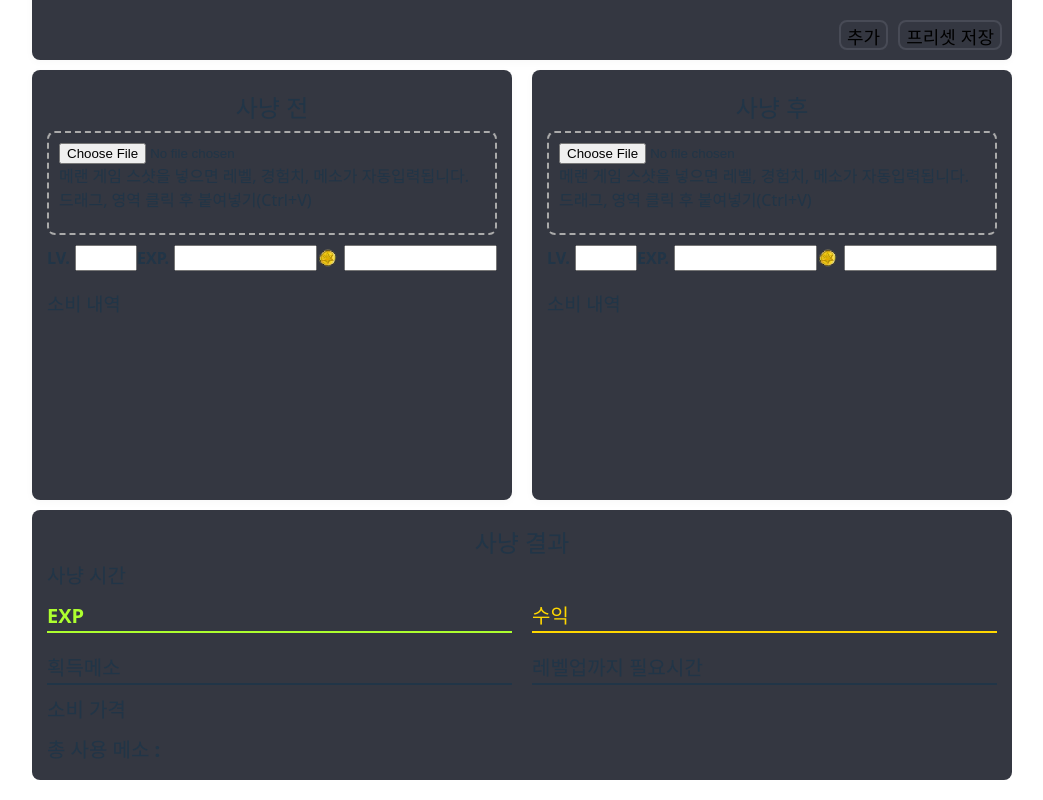
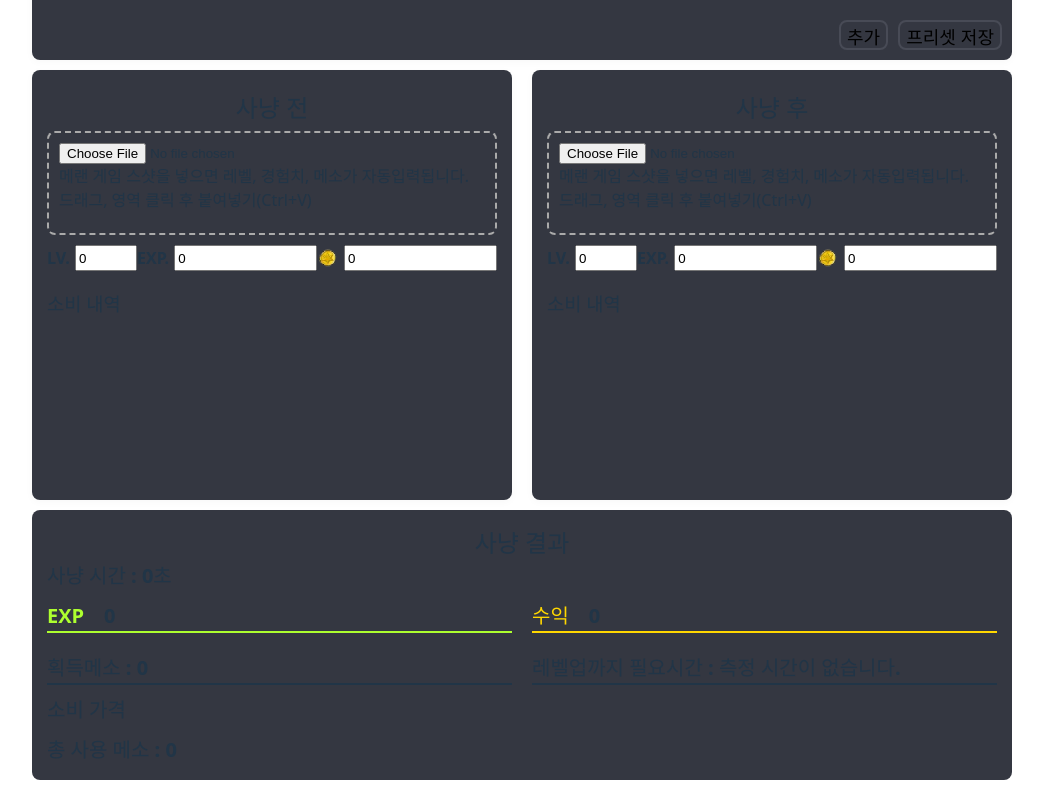
Before and after one commit to TaeTaeKim/malan-timer-fe, a Vue app: page / in a window 1280 px wide. Shown: the part 557-1357 px from the top of the page, without its empty margins (118-1161 px from the left). Built offline with nearby package versions, Linux system fonts and the light colour scheme.

Commit message:
<feat> : 사냥 결과를 계산하는 로직 추가

```diff
--- a/src/components/Consume.vue
+++ b/src/components/Consume.vue
@@ -2,9 +2,13 @@
 import { ref, computed } from 'vue';
 import { hpItems, mpItems, buffItems, etcItems, type Item } from '../data/items';
 import { useConsumeStore } from '../stores/consume';
+import { useHuntStore } from '../stores/hunt';
 
 
+// use store
 const consumeStore = useConsumeStore()
+const huntStore = useHuntStore()
+
 const showModal = ref<boolean>(false);
 const search = ref('');
 const tabs = ['hp', 'mp', 'buff', 'etc'];
--- a/src/components/HuntInfo.vue
+++ b/src/components/HuntInfo.vue
@@ -1,10 +1,44 @@
 <script setup lang="ts">
 import { computed, ref } from 'vue';
 import { useConsumeStore } from '../stores/consume';
+import { useHuntStore } from '../stores/hunt';
+
 const imageUrl = ref<string | null>(null)
+
+// props
+const props = defineProps<{ type: 'start' | 'end' }>();
+
+// store
+const huntStore = useHuntStore()
 const consumeStore = useConsumeStore()
 
+
 const selectedItems = computed(() => consumeStore.selectedItems)
+
+const quantities = computed(() =>
+    props.type === 'start' ? huntStore.startQuantities : huntStore.endQuantities
+);
+
+function updateQuantity(itemId: number, value: number) {
+    if (props.type === 'start') {
+        huntStore.setStartQuantity(itemId, value);
+    } else {
+        huntStore.setEndQuantity(itemId, value);
+    }
+}
+
+const huntInfo = computed(() =>
+    props.type === 'start' ? huntStore.huntStart : huntStore.huntEnd
+);
+
+function updateHuntInfo(field: keyof typeof huntStore.huntStart, value: number) {
+    if (props.type === 'start') {
+        huntStore.setHuntStart({ ...huntStore.huntStart, [field]: value });
+    } else {
+        huntStore.setHuntEnd({ ...huntStore.huntEnd, [field]: value });
+    }
+}
+
 function onFileChange(event: Event) {
     const files = (event.target as HTMLInputElement).files
     if (files && files[0]) {
@@ -47,15 +81,18 @@ function deleteSelectedItem(id: number) {
         <div class="level-exp-meso">
             <div class="level info-element">
                 <span class="level-title">LV.</span>
-                <input type="number" class="level-input hunt-input" id="level">
+                <input type="number" class="level-input hunt-input" id="level" :value="huntInfo.level"
+                    @input="updateHuntInfo('level', +(($event.target as HTMLInputElement)?.value || 0))">
             </div>
             <div class="exp info-element">
                 <span class="exp-title">EXP.</span>
-                <input type="number" class="exp-input hunt-input" id="exp">
+                <input type="number" class="exp-input hunt-input" id="exp" :value="huntInfo.exp"
+                    @input="updateHuntInfo('exp', +(($event.target as HTMLInputElement)?.value || 0))">
             </div>
             <div class="meso info-element">
                 <img src="../assets/meso.png" alt="meso-icon" class="meso-icon" style="width: 22px; height: 22px;">
-                <input type="number" class="meso-input hunt-input" id="meso">
+                <input type="number" class="meso-input hunt-input" id="meso" :value="huntInfo.meso"
+                    @input="updateHuntInfo('meso', +(($event.target as HTMLInputElement)?.value || 0))">
             </div>
         </div>
     </div>
@@ -68,7 +105,8 @@ function deleteSelectedItem(id: number) {
             <p style="width: 30%;">{{ item.name }}</p>
             <label style="margin-left: 3px; font-weight: 400; width: 30%;">
                 개수:
-                <input type="number" min="0" style="width: 50%;margin-left: 1px;">
+                <input type="number" min="0" style="width: 50%;margin-left: 1px;" :value="quantities[item.id] || 0"
+                    @input="updateQuantity(item.id, +(($event.target as HTMLInputElement)?.value || 0))">
             </label>
             <button @click="deleteSelectedItem(item.id)">×</button>
         </div>
--- a/src/components/HuntResult.vue
+++ b/src/components/HuntResult.vue
@@ -1,48 +1,110 @@
 <script setup lang="ts">
 import { computed } from 'vue';
 import { useConsumeStore } from '../stores/consume';
+import { useHuntStore } from '../stores/hunt';
+import { requiredExp } from '../data/requiredExp';
 
 const consumeStore = useConsumeStore()
-const selectedItems = computed(() => consumeStore.selectedItems)
+const huntStore = useHuntStore()
+
+const huntTime = computed(() => huntStore.usedTime);
+function formatOffset(sec: number): string {
+    return sec >= 60 ? `${sec / 60}분` : `${sec}초`
+}
+const earnedExp = computed(() => {
+    const startLevel = huntStore.huntStart.level;
+    const endLevel = huntStore.huntEnd.level;
+    const startExp = huntStore.huntStart.exp;
+    const endExp = huntStore.huntEnd.exp;
+
+    if (endLevel === startLevel) {
+        return endExp - startExp;
+    } else if (endLevel > startLevel) {
+        let exp = requiredExp[startLevel] - startExp; // exp to finish start level
+        // Add full levels in between
+        for (let lvl = startLevel + 1; lvl < endLevel; lvl++) {
+            exp += requiredExp[lvl];
+        }
+        exp += endExp; // add exp in the last level
+        return exp;
+    } else {
+        // If endLevel < startLevel, treat as 0 or error
+        return 0;
+    }
+
+});
+const needTimeForLevelup = computed(() => {
+    const exp = earnedExp.value;
+    const time = huntTime.value;
+    if (!time || time === 0 || exp <= 0) return '측정 시간이 없습니다.';
+    const expPerSec = exp / time;
+    const currentLevel = huntStore.huntEnd.level;
+    const expToNextLevel = requiredExp[currentLevel] - huntStore.huntEnd.exp;
+    const needTime = expToNextLevel / expPerSec;
+    return formatOffset(Math.ceil(needTime))
+});
+
+const earnedMeso = computed(() => huntStore.huntEnd.meso - huntStore.huntStart.meso);
+
+const usedConsumables = computed(() =>
+    consumeStore.selectedItems.map(item => {
+        const start = huntStore.startQuantities[item.id] || 0;
+        const end = huntStore.endQuantities[item.id] || 0;
+        const used = start - end;
+        const usedPrice = used * (item.price || 0);
+        return {
+            ...item,
+            used,
+            usedPrice,
+        };
+    })
+);
+
+const totalUsedPrice = computed(() =>
+    usedConsumables.value.reduce((sum, item) => sum + item.usedPrice, 0)
+);
 </script>
 <template>
     <div class="hunt-result-container">
         <h2 class="hunt-result-title">사냥 결과</h2>
         <div class="result-info">
             <div class="result-time">
-                <p style="font-weight: 900; font-size: 20px; padding-bottom: 10px;">사냥 시간</p>
+                <p style="font-weight: 900; font-size: 20px; padding-bottom: 10px;">사냥 시간 : {{ formatOffset(huntTime) }}
+                </p>
             </div>
             <div class="result-exp-profit" style=" padding-bottom: 10px;">
-                <div class="result-exp" style="width: 50%; border-bottom: 2px solid greenyellow;">
+                <div class="result-exp"
+                    style="width: 50%; border-bottom: 2px solid greenyellow; display: flex; align-items: center;">
                     <p style="font-weight: 900; font-size: 20px; color:greenyellow">EXP</p>
-                    <p></p>
+                    <p style="margin-left: 20px;">{{ earnedExp }}</p>
                 </div>
-                <div class="result-profit" style="width: 50%;border-bottom: 2px solid gold;">
+                <div class="result-profit"
+                    style="width: 50%;border-bottom: 2px solid gold; display: flex; align-items: center;">
                     <p style="font-weight: 900; font-size: 20px; color:gold">수익</p>
-                    <p></p>
+                    <p style="margin-left: 20px;">{{ earnedMeso - totalUsedPrice }}</p>
                 </div>
             </div>
             <div class="result-earn-requiredtime" style="margin: 10px 0;">
                 <div class="result-earn" style="width: 50%; border-bottom: 2px solid;">
-                    <p>획득메소</p>
+                    <p>획득메소 : {{ earnedMeso }}</p>
                 </div>
                 <div class="result-levelup-time" style="width: 50%; border-bottom: 2px solid;">
-                    <p>레벨업까지 필요시간</p>
+                    <p>레벨업까지 필요시간 : {{ needTimeForLevelup }}</p>
                 </div>
             </div>
             <div class="result-cosume">
                 <p>소비 가격</p>
                 <div class="result-consume-list" style="padding-bottom: 10px;">
-                    <div v-for="item in selectedItems" class="result-consume-item">
+                    <div v-for="item in usedConsumables" class="result-consume-item">
                         <img :src="`https://maplestory.io/api/GMS/255/item/${item.id}/icon`"
                             style="margin-right: 5px; width: 30px;">
                         <span style="width: 30%;">{{ item.name }}</span>
-                        <span style="margin-right: 10px;">개수 : </span>
-                        <span>메소 : </span>
+                        <span style="margin-right: 10px; width: 25%;">사용 개수 : {{ item.used }}</span>
+                        <span>메소 : {{ item.usedPrice }}</span>
                     </div>
                 </div>
                 <div class="result-consume-cost">
-                    <p>총 사용 메소 : </p>
+                    <p>총 사용 메소 : {{ totalUsedPrice }}</p>
                 </div>
             </div>
         </div>
--- a/src/components/Timer.vue
+++ b/src/components/Timer.vue
@@ -1,5 +1,9 @@
 <script setup lang="ts">
 import { ref, computed, type Ref } from 'vue'
+import { useHuntStore } from '../stores/hunt'
+
+// 스토어 사용
+const huntStore = useHuntStore()
 
 // Active tab: 'timer' or 'stopwatch'
 const activeTab: Ref<'timer' | 'stopwatch'> = ref('timer')
@@ -21,11 +25,15 @@ const displayTime = computed<string>(() => {
 
 function activeStopwatch() {
   activeTab.value = 'stopwatch'
+  huntStore.setTimerMode('stopwatch')
   time.value = 0
+  huntStore.setTimer(0)
 }
 function activeTimer() {
   activeTab.value = 'timer'
+  huntStore.setTimerMode('timer')
   time.value = 0
+  huntStore.setTimer(0)
 }
 // Adjust timer by offset seconds
 function adjustTime(offset: number): void {
@@ -40,15 +48,18 @@ function formatOffset(sec: number): string {
 // Start timer/stopwatch
 function start(): void {
   if (intervalId !== null) return
+  if (activeTab.value === 'timer') {
+    huntStore.setTimer(time.value) // Save the initial set time
+  }
   intervalId = window.setInterval(() => {
     if (activeTab.value === 'timer') {
       if (time.value > 0) time.value--
       if (time.value === 0) {
         stop()
         alarmAudio.play()
+        huntStore.setUsedTime(huntStore.timer)
       }
-
-    } else {
+    } else { // 스톱워치는 그냥 계속 카운트
       time.value++
     }
   }, 1000)
@@ -59,6 +70,14 @@ function stop(): void {
   if (intervalId !== null) {
     clearInterval(intervalId)
     intervalId = null
+    // Save used time to store
+    if (activeTab.value === 'timer') {
+      // Used time is setTime - remaining time
+      huntStore.setUsedTime(huntStore.timer - time.value)
+    } else {
+      // Used time is just the elapsed time
+      huntStore.setUsedTime(time.value)
+    }
   }
 }
 
@@ -66,6 +85,10 @@ function stop(): void {
 function reset(): void {
   stop()
   time.value = 0
+  huntStore.setUsedTime(0)
+  if (activeTab.value === 'timer') {
+    huntStore.setTimer(0)
+  }
 }
 </script>
 
--- /dev/null
+++ b/src/stores/hunt.ts
@@ -0,0 +1,46 @@
+import { defineStore } from "pinia";
+
+export interface HuntInfo {
+  level: number;
+  exp: number;
+  meso: number;
+}
+
+export const useHuntStore = defineStore("hunt", {
+  state: () => ({
+    startQuantities: {} as Record<number, number>,
+    endQuantities: {} as Record<number, number>,
+    huntStart: { level: 0, exp: 0, meso: 0 } as HuntInfo,
+    huntEnd: { level: 0, exp: 0, meso: 0 } as HuntInfo,
+
+    // hunt time
+    timerMode: "timer",
+    timer: 0,
+    usedTime: 0,
+  }),
+  actions: {
+    // 소비 관련 함수
+    setStartQuantity(itemId: number, quantity: number) {
+      this.startQuantities[itemId] = quantity;
+    },
+    setEndQuantity(itemId: number, quantity: number) {
+      this.endQuantities[itemId] = quantity;
+    },
+    setHuntStart(data: HuntInfo) {
+      this.huntStart = data;
+    },
+    setHuntEnd(data: HuntInfo) {
+      this.huntEnd = data;
+    },
+    // 사냥 시간 관련 함수
+    setTimerMode(mode: "timer" | "stopwatch") {
+      this.timerMode = mode;
+    },
+    setTimer(time: number) {
+      this.timer = time;
+    },
+    setUsedTime(time: number) {
+      this.usedTime = time;
+    },
+  },
+});
--- a/src/views/App.vue
+++ b/src/views/App.vue
@@ -19,11 +19,11 @@ import HuntResult from '../components/HuntResult.vue';
   <div class="hunt-info-container">
     <div class="hunt-start">
       <h2 class="hunt-title">사냥 전</h2>
-      <HuntInfo />
+      <HuntInfo type="start" />
     </div>
     <div class="hunt-end">
       <h2 class="hunt-title">사냥 후</h2>
-      <HuntInfo />
+      <HuntInfo type="end" />
     </div>
   </div>
   <div class="hunt-result">
```
